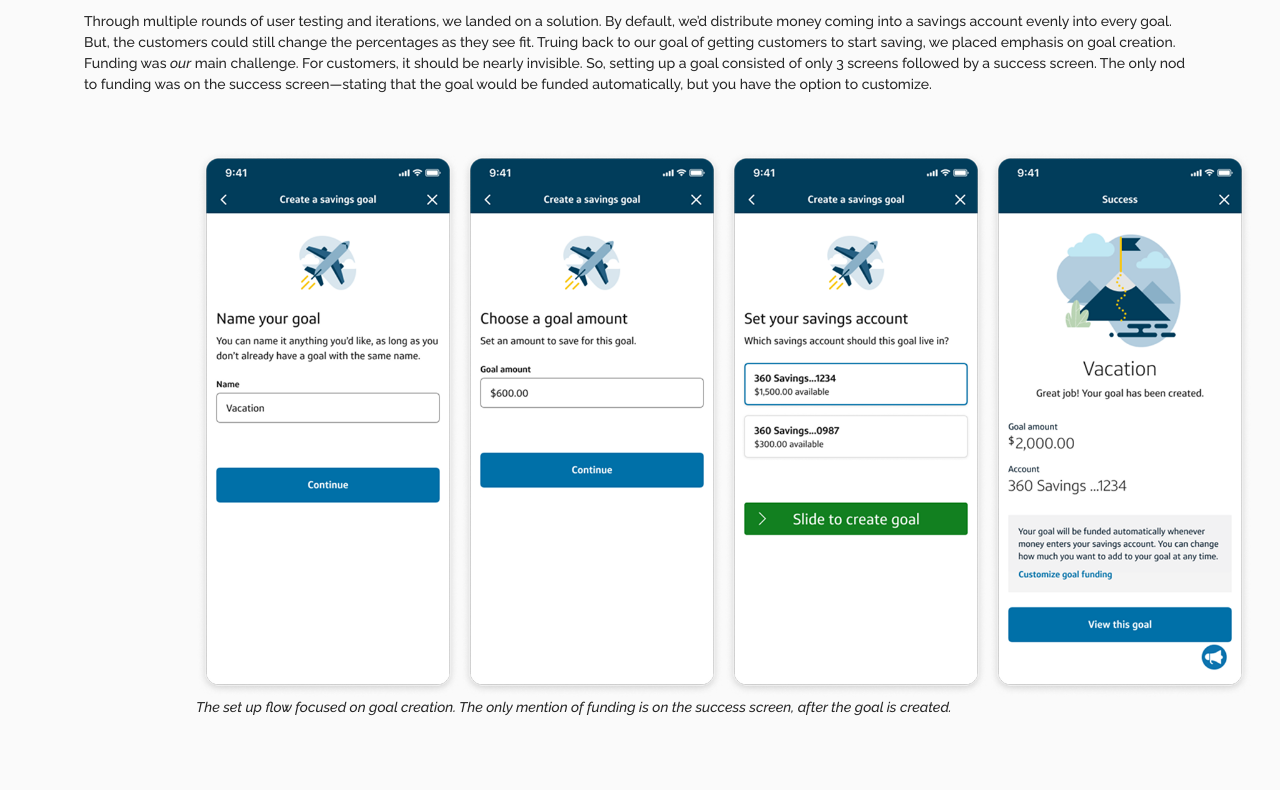
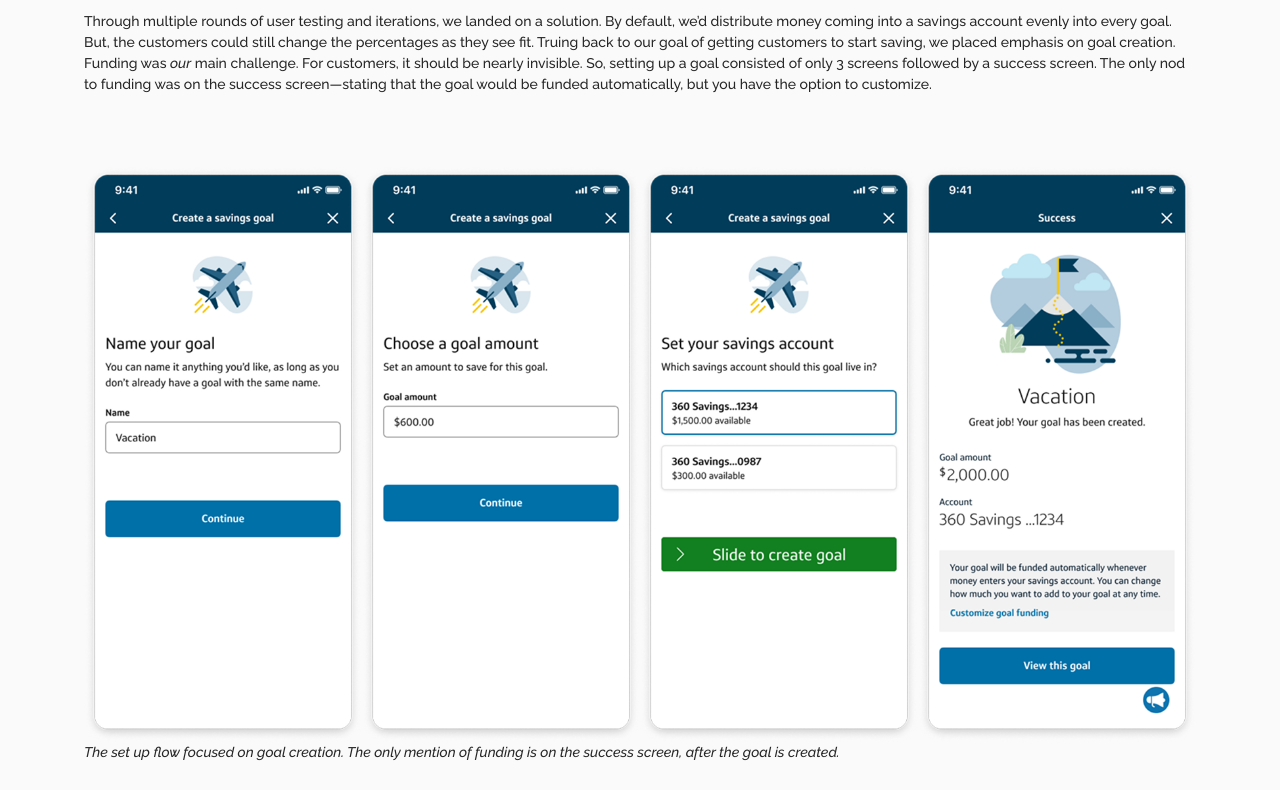
Before and after one commit to caxawu/updated-portfolio, a React (Vite) app: page /static/case-studies/savings-goals in a window 1280 px wide. Shown: the part 3720-4510 px from the top of the page. Built offline with nearby package versions, Linux system fonts and the light colour scheme.

Commit message:
fixed case study img sizing

```diff
--- a/src/index.scss
+++ b/src/index.scss
@@ -1630,6 +1630,21 @@ display: flex;
     flex-wrap: wrap;
     align-items: center;
   }
+  #goals-setup {
+    padding: 0;
+    padding-top: 16px;      // should match full-caption
+    padding-bottom: 40px;
+    .img-row-w-caption {
+      display: flex;
+      width: 100%;
+      justify-content: space-between;
+      img {
+        flex: 1;
+        width: 20%;
+        height: auto;
+      }
+    }
+  }
 }
 
 @media only screen and (max-width: 1200px) {
```
